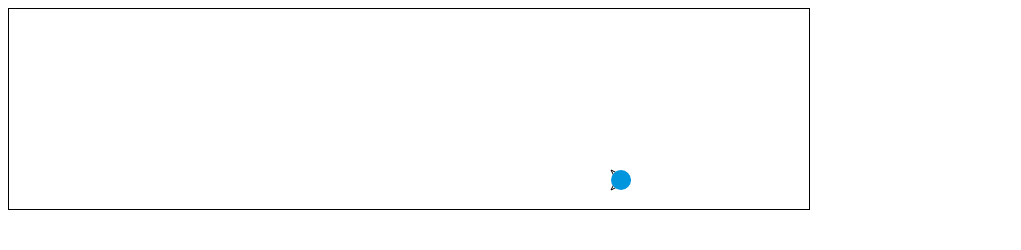
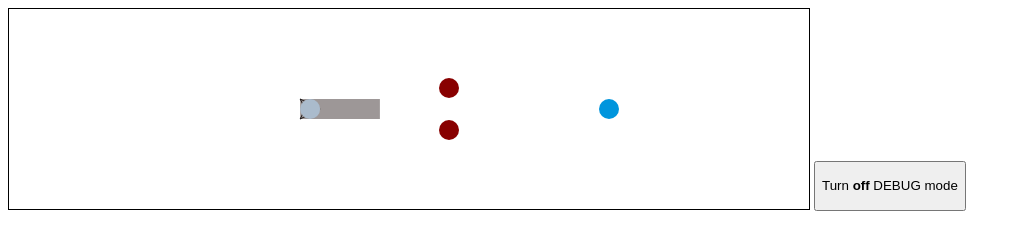
Before and after one commit to alxers/game_ai_coursework, a plain HTML site: page index.html in a window 1280 px wide. Shown: the whole page, without its empty margins (0-1021 px from the left). Drawn offline with Linux system fonts and the light colour scheme.

Commit message:
Add minor improvements

```diff
--- a/index.html
+++ b/index.html
@@ -5,10 +5,16 @@
     <title></title>
     <style type="text/css">
       canvas { border: 1px solid black; }
+      .debug-btn {
+        position: relative;
+        top: -20px;
+        height: 50px;
+      }
     </style>
   </head>
   <body">
     <canvas id="ai" width="800" height="200"></canvas>
+    <button class="debug-btn">Turn <b>off</b> DEBUG mode</button>
     <script type="text/javascript">
       //https://developer.mozilla.org/en-US/docs/Games/Tutorials/2D_Breakout_game_pure_JavaScript/Finishing_up
 
@@ -19,7 +25,7 @@
       var oldTimeStamp;
       var fps;
 
-      var DEBUG_MODE = false;
+      var DEBUG_MODE = true;
 
       // Obstacle avoidance params
       var MIN_DETECTION_BOX_LEN = 40;
@@ -33,6 +39,7 @@
       var existingCircles = [];
       var BAD = 1;
       var GOOD = 2;
+      var AT_LEAST_ONE_GOOD = false;
       // end Circles variables
 
       // Vehicle object
@@ -53,7 +60,9 @@
         mass: 1,
         // TODO: 150 in the book (check why it doesn't try to avoid when maxSpeed increases)
         maxSpeed: 50,
-        maxForce: 4,
+        maxAcceleration: 50,
+        // maxForce: 4,
+        // force: 5,
         rotation: 0,
         // Approximate radius for obstacle avoidance
         radius: 10,
@@ -81,7 +90,7 @@
         }
 
         // DEBUG MODE
-        if (DEBUG_MODE) {
+        // if (DEBUG_MODE) {
           vehicle.x = canvas.width/2 - 300;
           vehicle.y = canvas.height/2;
           existingCircles.push({
@@ -116,7 +125,7 @@
           //   radius: 10,
           //   type: GOOD
           // });
-        }
+        // }
         // END DEBUG MODE
 
         // Request an animation frame for the first time
@@ -203,8 +212,9 @@
         vehicle.velocity.x += vehicle.acceleration.x * ts;
         vehicle.velocity.y += vehicle.acceleration.y * ts;
         // // Truncate to maxSpeed if needed;
+        // commented out for now (doesn't seem that it was ever truncated)
         // truncateSpeed();
-        // updatePos();
+        truncateAcceleration();
         // Update position
         vehicle.x += vehicle.velocity.x * ts;
         vehicle.y += vehicle.velocity.y * ts;
@@ -548,14 +558,23 @@
       }
 
       function drawCircles(ts) {
-        if (randFromTo(0, 1000) > 993 && existingCircles.length < maxCircles && !DEBUG_MODE) {
-          existingCircles.push(createCircle());
+        // randFromTo(0, 1000) > 993
+        if (randFromTo(0, 1000) > 987 && existingCircles.length < maxCircles && !DEBUG_MODE) {
+          if (AT_LEAST_ONE_GOOD) {
+            existingCircles.push(createCircle());
+          } else {
+            existingCircles.push(createCircle(GOOD));
+          }
         }
+        AT_LEAST_ONE_GOOD = false;
 
         var circleIndexesToRemove = [];
 
         for (var i = 0; i < existingCircles.length; i++) {
           var currCircle = existingCircles[i];
+          if (currCircle.type === GOOD) {
+            AT_LEAST_ONE_GOOD = true;
+          }
           currCircle.tStart ||= ts;
           // TODO: check if this works correcly (count seconds for one circle)
           // another option is to have "secondsPassed" and
@@ -622,7 +641,7 @@
       }
 
       function createCircle(t, xc, yc) {
-        var lifetime = randFromTo(10, 50);
+        var lifetime = 20 + randFromTo(10, 50);
         // Type 1: bad
         var type = BAD;
 
@@ -726,19 +745,31 @@
 
       function truncateSpeed() {
         if (vecLength(vehicle.velocity.x, vehicle.velocity.y) > vehicle.maxSpeed) {
+          console.log("Speed truncated");
           var normalized = normalize(vehicle.velocity.x, vehicle.velocity.y);
           vehicle.velocity.x = normalized.x * vehicle.maxSpeed;
           vehicle.velocity.y = normalized.y * vehicle.maxSpeed;
         }
       }
+
+      function truncateAcceleration() {
+        var currAcc = vecLength(vehicle.acceleration.x, vehicle.acceleration.y);
+        if (currAcc > vehicle.maxAcceleration) {
+          console.log("Acceleration truncated", currAcc);
+          // var normalized = normalize(vehicle.acceleration.x, vehicle.acceleration.y);
+          // vehicle.acceleration.x = normalized.x * vehicle.maxSpeed;
+          // vehicle.acceleration.y = normalized.y * vehicle.maxSpeed;
+        }
+      }
       // end Helper
 
       // On click
-      window.addEventListener('click', function(e) {
-        // debugger;
-        console.log(`x: ${e.x}, y: ${e.y}`)
+      document.addEventListener('click', function(e) {
+        console.log(`x: ${e.x}, y: ${e.y}`);
         existingCircles.push(createCircle(BAD, e.x, e.y));
       });
+
+      var debugBtn = document.querySelector('debug-btn');
       //
     </script>
   </body>
```
